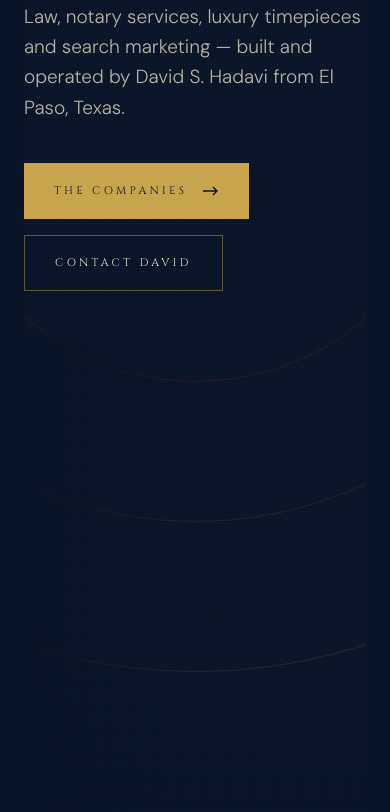
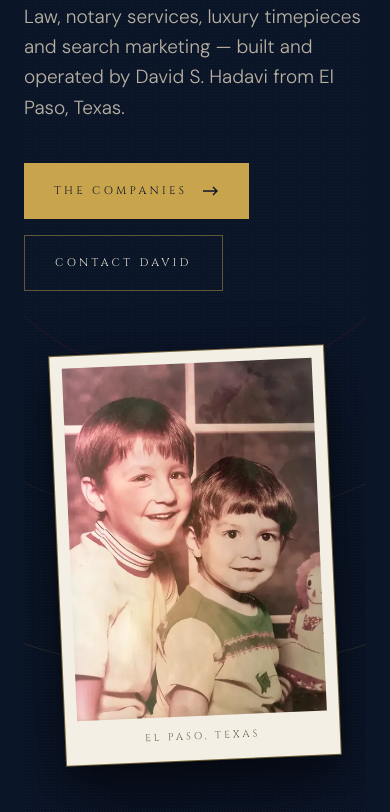
Before and after one commit to roberthadavi/hadavi-enterprises, a website: page public/index.html in a window 390 px wide. Shown: the part 288-1100 px from the top of the page. Drawn offline with Linux system fonts and the light colour scheme.

Commit message:
Hero: add childhood family photo beside "Four companies. One standard."
Co-Authored-By: Claude Fable 5.1 <noreply@anthropic.com>
Claude-Session: https://claude.ai/code/session_01AV6qtp1tue4KhNLdXf5NYL

```diff
--- a/public/index.html
+++ b/public/index.html
@@ -109,9 +109,11 @@ img{max-width:100%;display:block}
 .hero h1 em{font-style:italic;color:var(--gold-2)}
 .hero p.lead{font-size:19px;color:var(--muted);max-width:520px;margin:0;text-wrap:pretty}
 .hero .ctas{display:flex;gap:16px;flex-wrap:wrap;margin-top:10px}
-.cardwrap{position:relative;min-height:480px}
+.cardwrap{position:relative;min-height:480px;display:flex;align-items:center;justify-content:center}
+.heroshot{position:relative;z-index:1;width:min(360px,80%);transform:rotate(-2.5deg);background:var(--ivory);padding:12px 12px 16px;box-shadow:0 0 0 1px rgba(200,164,77,.55),0 40px 80px rgba(0,0,0,.45),0 12px 30px rgba(0,0,0,.35)}
+.heroshot img{width:100%;height:auto;display:block}
+.heroshot .cap{font-family:"Cinzel",serif;font-size:10px;letter-spacing:.3em;text-transform:uppercase;color:#6b6456;text-align:center;margin:12px 0 0}
 .portrait{position:absolute;left:50%;top:0;transform:translateX(-50%);width:min(600px,100%);height:750px;object-fit:cover;object-position:50% 0;opacity:.95;-webkit-mask-image:linear-gradient(90deg,transparent 0%,rgba(0,0,0,.4) 20%,#000 45%,#000 80%,transparent 100%),linear-gradient(180deg,transparent 0%,#000 16%,#000 62%,transparent 100%);-webkit-mask-composite:source-in;mask-image:linear-gradient(90deg,transparent 0%,rgba(0,0,0,.4) 20%,#000 45%,#000 80%,transparent 100%),linear-gradient(180deg,transparent 0%,#000 16%,#000 62%,transparent 100%);mask-composite:intersect;pointer-events:none}
-.cardwrap::after{content:"";position:absolute;inset:0;background:linear-gradient(90deg,var(--navy) 0%,rgba(11,21,40,.55) 22%,rgba(11,21,40,0) 55%),linear-gradient(180deg,rgba(11,21,40,0) 55%,var(--navy) 100%);pointer-events:none}
 
 /* strip */
 .strip{border-top:1px solid rgba(200,164,77,.2);border-bottom:1px solid rgba(200,164,77,.2);min-height:76px;display:flex;align-items:center;justify-content:space-between;gap:20px;flex-wrap:wrap;padding:20px 8px}
@@ -181,7 +183,8 @@ img{max-width:100%;display:block}
 @media (max-width:980px){
   .nav .links{display:none}
   .hero{grid-template-columns:1fr;padding:110px 0 60px;min-height:0}
-  .cardwrap{min-height:520px}
+  .cardwrap{min-height:0;margin-top:20px}
+  .heroshot{width:min(300px,80%)}
   .portrait{height:560px;width:min(460px,100%)}
   .sechead{grid-template-columns:1fr;padding:96px 0 48px;gap:14px}
   .co{padding:24px;gap:24px;grid-template-columns:1fr}
@@ -230,6 +233,10 @@ img{max-width:100%;display:block}
     </div>
   </div>
   <div class="cardwrap">
+    <figure class="heroshot" style="margin:0">
+      <img src="/images/hadavi-family-childhood-photo-800.webp" srcset="/images/hadavi-family-childhood-photo-480.webp 480w, /images/hadavi-family-childhood-photo-800.webp 800w" sizes="(max-width:980px) 80vw, 360px" width="800" height="1132" alt="Vintage childhood family photograph of David S. Hadavi, founder of Hadavi Enterprises, El Paso, Texas" fetchpriority="high" decoding="async">
+      <figcaption class="cap">El Paso, Texas</figcaption>
+    </figure>
   </div>
 </section>
 
--- a/public/sitemap.xml
+++ b/public/sitemap.xml
@@ -2,9 +2,10 @@
 <urlset xmlns="http://www.sitemaps.org/schemas/sitemap/0.9" xmlns:image="http://www.google.com/schemas/sitemap-image/1.1">
   <url>
     <loc>https://hadavienterprises.com/</loc>
-    <lastmod>2026-11-20</lastmod>
+    <lastmod>2026-11-21</lastmod>
     <changefreq>monthly</changefreq>
     <priority>1.0</priority>
+    <image:image><image:loc>https://hadavienterprises.com/images/hadavi-family-childhood-photo-800.webp</image:loc><image:title>David S. Hadavi — childhood family photo, El Paso, Texas</image:title></image:image>
     <image:image><image:loc>https://hadavienterprises.com/images/seocandy-rocket-1080.webp</image:loc><image:title>SEOCANDY.ai</image:title></image:image>
     <image:image><image:loc>https://hadavienterprises.com/images/watchbros-rolex-daytona-1080.webp</image:loc><image:title>Watch Bros Co.</image:title></image:image>
     <image:image><image:loc>https://hadavienterprises.com/images/the-firm-lincoln-memorial-1080.webp</image:loc><image:title>THE FIRM</image:title></image:image>
```
